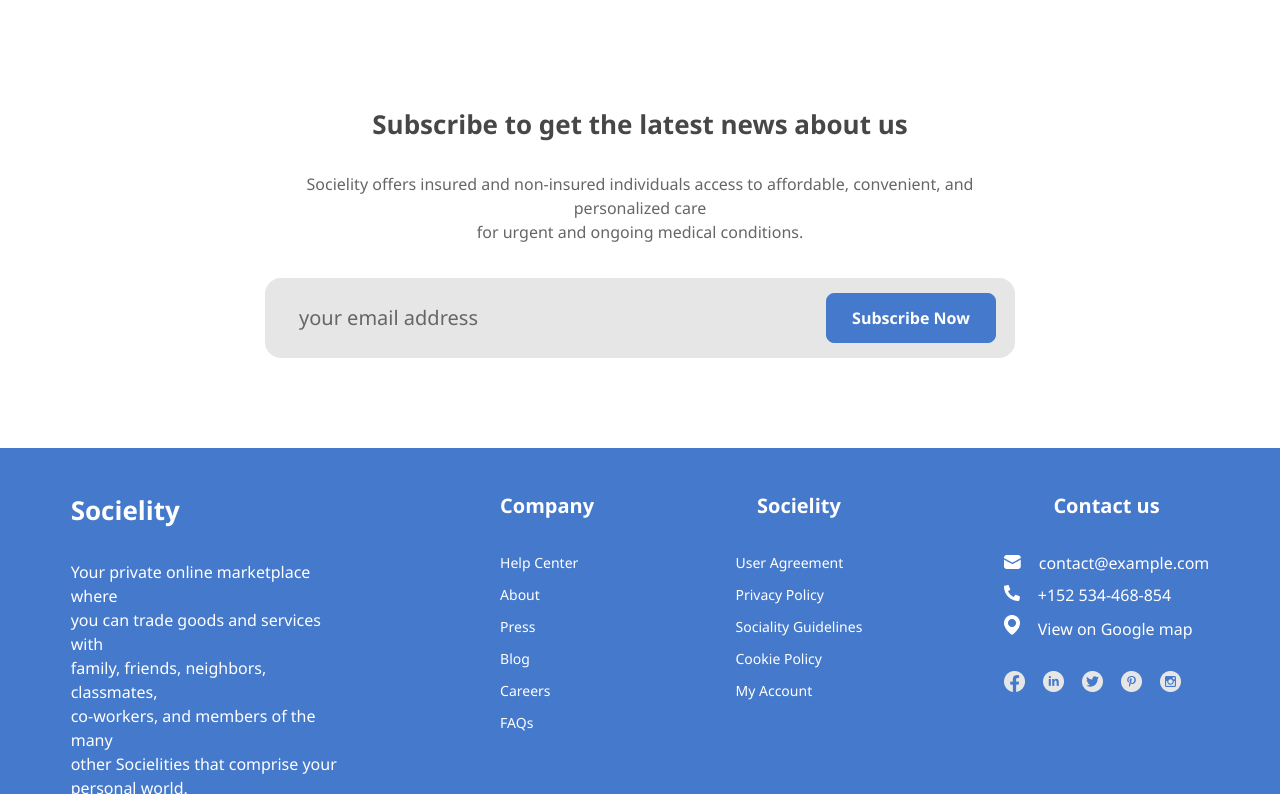
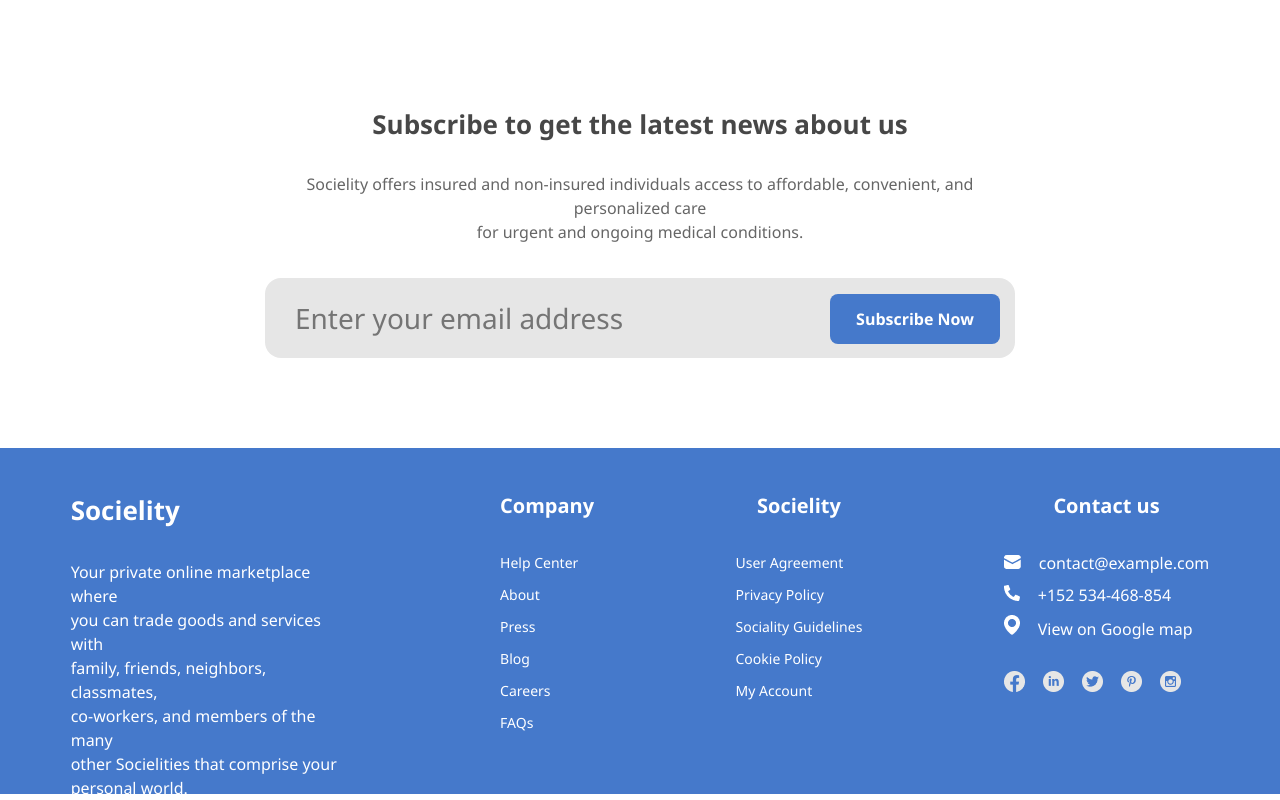
Before and after one commit to LittleMoki/Malika, a plain HTML site: page index.html in a window 1280 px wide. Shown: the part 6857-7657 px from the top of the page. Drawn offline with Linux system fonts and the light colour scheme; files whose address does not match are found by name.

Commit message:
get__block change

```diff
--- a/CSS/adaptive.css
+++ b/CSS/adaptive.css
@@ -229,3 +229,17 @@
     font-size: 18px;
   }
 }
+
+@media (max-width:600px) {
+  .get__block-btn {
+    width: 150px;
+    font-size: 14px;
+  }
+
+  .get__block-item:placeholder-shown {
+    font-size: 18px;
+  }
+  .get__block-item{
+    font-size: 20px;
+  }
+}
--- a/CSS/style.css
+++ b/CSS/style.css
@@ -595,14 +595,46 @@
  .get__block {
   max-width: 770px;
   height: 80px;
-   border-radius: 16px;
-   background: #e6e6e6;
   display: flex;
   justify-content: space-between;
   align-items: center;
   margin-top: 34px;
-   padding-left: 34px;
-   padding-right: 19px;
+  position: relative;
+  overflow: hidden;
+  border-radius: 16px;
+}
+
+.get__block-item {
+ width: 770px;
+ z-index: -1;
+  height: 80px;
+  border: 0;
+  background: #e6e6e6;
+  padding-left: 30px;
+  font-size: 28px;
+  outline: none;
+}
+
+.get__block-btn {
+  position: absolute;
+  width: 170px;
+  height: 50px;
+  border-radius: 8px;
+  background-color: #4579CB;
+  border: 0;
+  color: white;
+  font-size: 16px;
+  font-weight: 700;
+  line-height: 24px;
+  right: 15px;
+  top: calc(100%/5);
+  z-index: 1;
+  transition: all .3s ease-in-out;
+}
+.get__block-btn:hover {
+  background-color: white;
+  color: #4579CB;
+  border: 1px solid #4579CB;
 }
 
  .get__block-subtitle {
--- a/index.html
+++ b/index.html
@@ -332,10 +332,14 @@
       <h1 class="get__title">Subscribe to get the latest news about us</h1>
       <p class="get__subtitle">Socielity offers insured and non-insured individuals access to affordable, convenient,
         and personalized care <br> for urgent and ongoing medical conditions.</p>
-      <div class="get__block">
-        <p class="get__block-subtitle"> your email address</p>
-        <a href="#" class="get__buttons"><button class="get__button">Subscribe Now </button></a>
-      </div>
+        <form class="get__block">
+          <label>
+            <input class="get__block-item" maxlength="40" type="email" placeholder="Enter your email address">
+          </label>
+          <label>
+            <input class="get__block-btn" type="submit" value="Subscribe Now">
+          </label>
+        </form>
     </div>
   </section>
   <!-- footer -->
```
Lines whose indentation alone changed are shown as unchanged.
